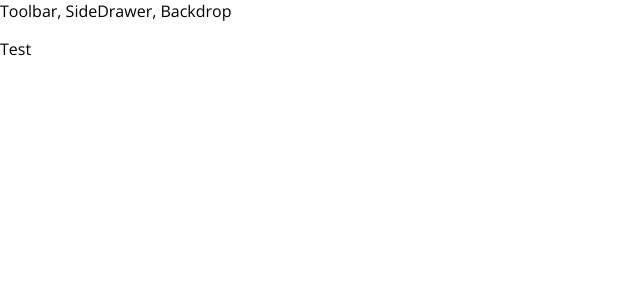
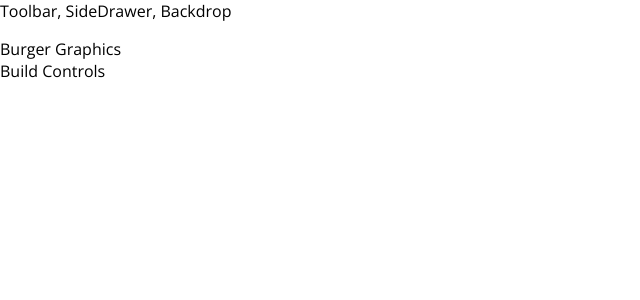
Before and after one commit to Jarkkohei/React-Complete-Guide, a React app: page / in a window 1280 px wide. Shown: the top 300 px of the page, without its empty margins (0-640 px from the left). Built offline with nearby package versions, Linux system fonts and the light colour scheme.

Commit message:
Added the ./containers/BurgerBuilder/BurgerBuilder.js file and folder and the Layout.css for the Layout-component, [109]

```diff
--- a/src/App.js
+++ b/src/App.js
@@ -1,13 +1,14 @@
 import React, { Component } from 'react';
 
 import Layout from './components/Layout/Layout';
+import BurgerBuilder from './containers/BurgerBuilder/BurgerBuilder';
 
 class App extends Component {
   render() {
     return (
       <div>
         <Layout>
-          <p>Test</p>
+          <BurgerBuilder />
         </Layout>
       </div>
     );
--- /dev/null
+++ b/src/components/Layout/Layout.css
@@ -0,0 +1,3 @@
+.Content {
+    margin-top: 16px;
+}
--- a/src/components/Layout/Layout.js
+++ b/src/components/Layout/Layout.js
@@ -1,11 +1,12 @@
 import React from 'react';
 
+import classes from './Layout.css';
 import Aux from '../../hoc/Auxiliary';
 
 const layout = ( props ) => (
     <Aux>
         <div>Toolbar, SideDrawer, Backdrop</div>
-        <main>
+        <main className={classes.Content}>
             {props.children}
         </main>
     </Aux>
--- /dev/null
+++ b/src/containers/BurgerBuilder/BurgerBuilder.js
@@ -0,0 +1,16 @@
+import React, { Component } from 'react';
+
+import Aux from '../../hoc/Auxiliary';
+
+class BurgerBuilder extends Component {
+    render() {
+        return(
+            <Aux>
+                <div>Burger Graphics</div>
+                <div>Build Controls</div>
+            </Aux>
+        );
+    }
+}
+
+export default BurgerBuilder;
```
